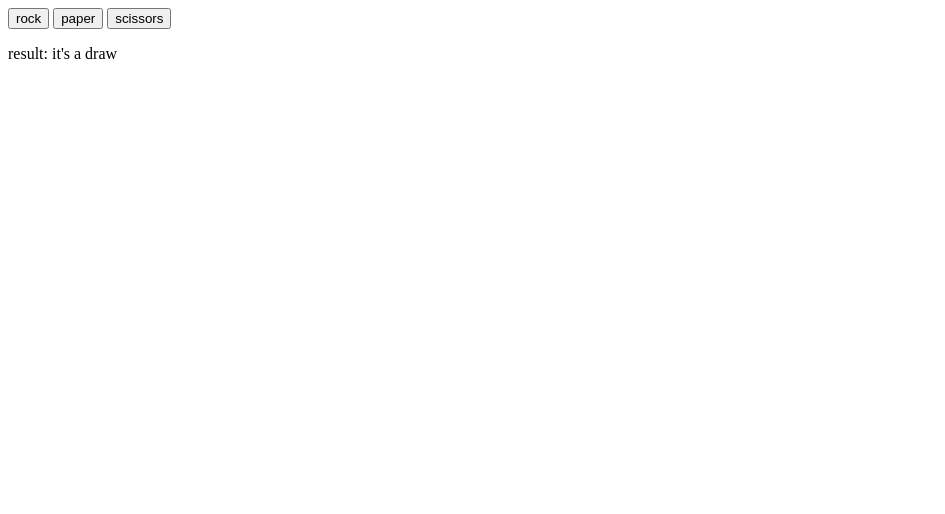
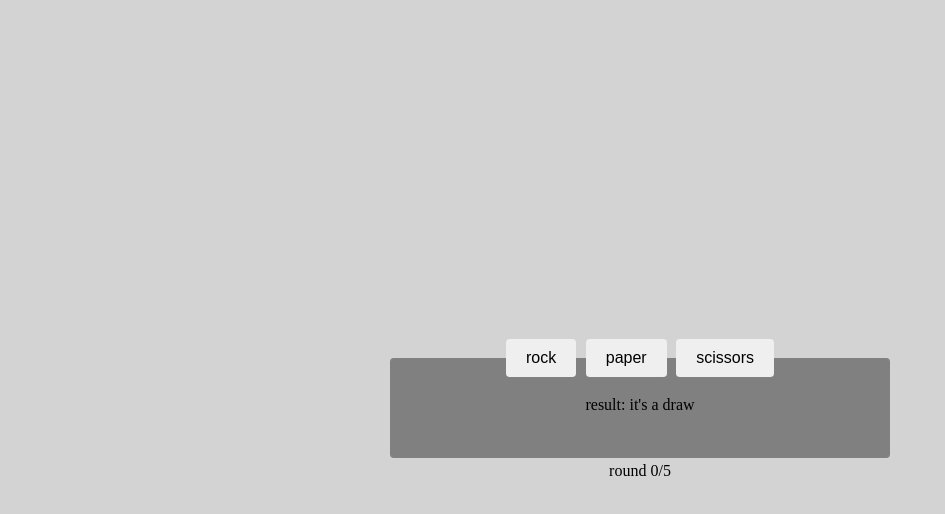
Before and after one commit to INCONSOLATA00/rock-paper-scissors, a plain HTML site: page index.html in a window 1280 px wide. Both pictures are taken after a click on the button "rock". Shown: the whole page, without its empty margins (0-945 px from the left). Drawn offline with Linux system fonts and the light colour scheme.

Commit message:
added stylesheet w- major changes

```diff
--- a/Javascript/script.js
+++ b/Javascript/script.js
@@ -1,5 +1,6 @@
-const result = document.querySelector('.result');
-const finalResult = document.querySelector('.finalResult');
+const result = document.querySelector('#result');
+const finalResult = document.querySelector('#finalResult');
+const score = document.querySelector('#score');
 
 let isComputer = 0;
 let isPlayer = 0;
@@ -51,8 +52,7 @@ let getPlayerChoice = (playerChosenButton) => { // PLAYER
 };
 
 function finalFunc() {
-    result.innerText = `round ${round}/5`;
-    document.querySelector('p').innerText = `result: ${narration}`;
+    document.querySelector('p').innerText = `result: ${narration}`; // already a globally accesible
 
     if (round == 5 && isPlayer > isComputer) {
         result.remove();
@@ -70,3 +70,5 @@ function finalFunc() {
         round = 0;
     }
 }
+
+score.innerText = `round ${round}/5`;
--- /dev/null
+++ b/css/styles.css
@@ -0,0 +1,54 @@
+body {
+    display: flex;
+    flex-direction: column;
+    align-items: center;
+    justify-content: center;
+    background-color: lightgrey;
+    height: 100vh;
+}
+
+.wrapper {
+    display: flex;
+    flex-direction: column;
+    align-items: center;
+    justify-content: center;
+
+    background-color: grey;
+    border-radius: 3.8px;
+
+    width: 500px;
+    height: 100px;
+}
+
+#score {
+    margin: 0px;
+}
+
+button {
+    margin: 2.8px;
+    border-radius: 3.8px;
+    padding: 10px 20px;
+    font-size: 16px;
+    border: none;
+    cursor: pointer;
+    transition: background-color 0.3s ease;
+}
+
+button.rock {
+    background-color: #f44336;
+    color: white;
+}
+
+button.paper {
+    background-color: #4CAF50;
+    color: white;
+}
+
+button.scissors {
+    background-color: #008CBA;
+    color: white;
+}
+
+button:hover {
+    opacity: 0.8;
+}
--- a/index.html
+++ b/index.html
@@ -4,20 +4,24 @@
 <meta charset="UTF-8">
 
 <head>
-
+<link rel="stylesheet" href="css/styles.css" />
 <title>Rock Paper Scissors</title>
 
 </head>
 
 <body>
+    <div class ="wrapper"> <!--wrapper start -->
     <div class = "buttons">
         <button onclick = "getPlayerChoice('rock')">rock</button>
         <button onclick = "getPlayerChoice('paper')">paper</button>
         <button onclick = "getPlayerChoice('scissors')">scissors</button>
 </div>
 
-<p class ="result"></p>
-<p class ="finalResult"></p>
+
+<p id ="result"></p>
+<p id ="finalResult"></p>
+<p id ="score"></p>
+</div> <!-- wrapper end -->
 
 <script src="Javascript/script.js"></script>
 </body>
```
